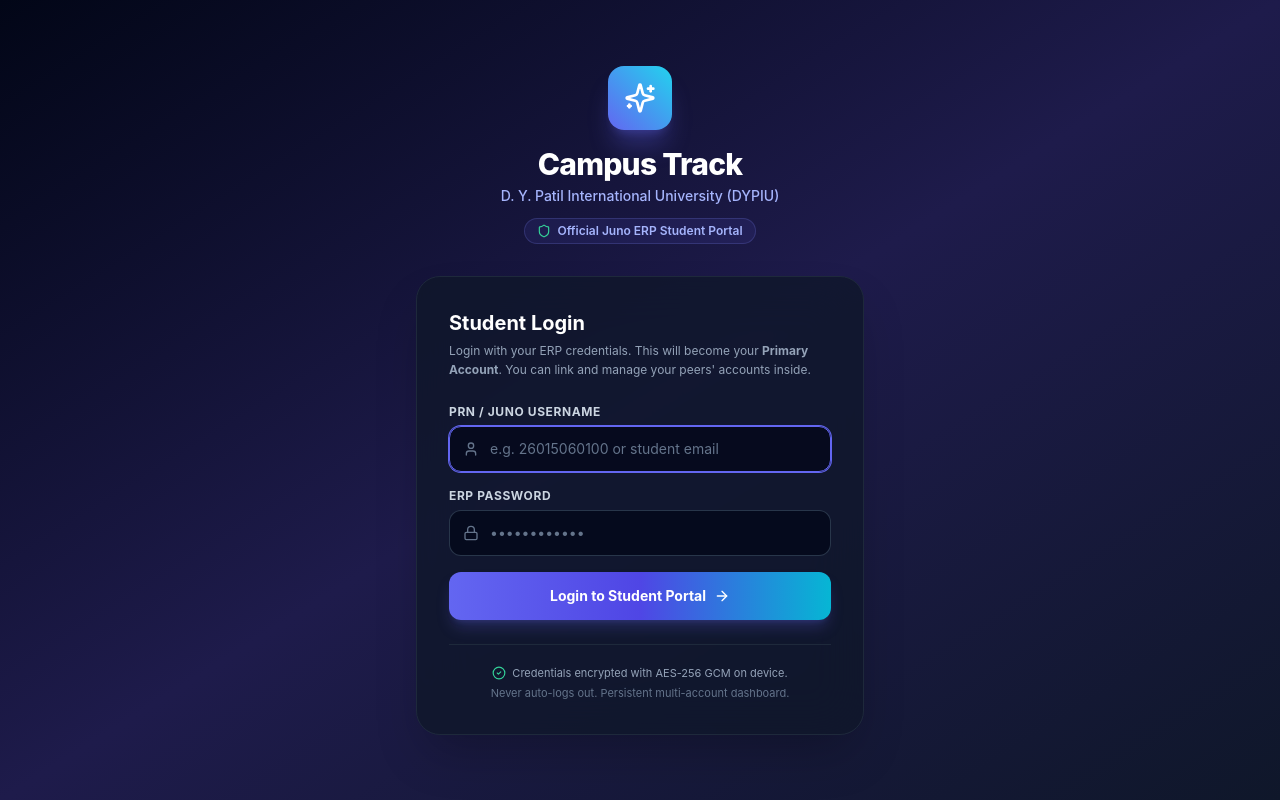
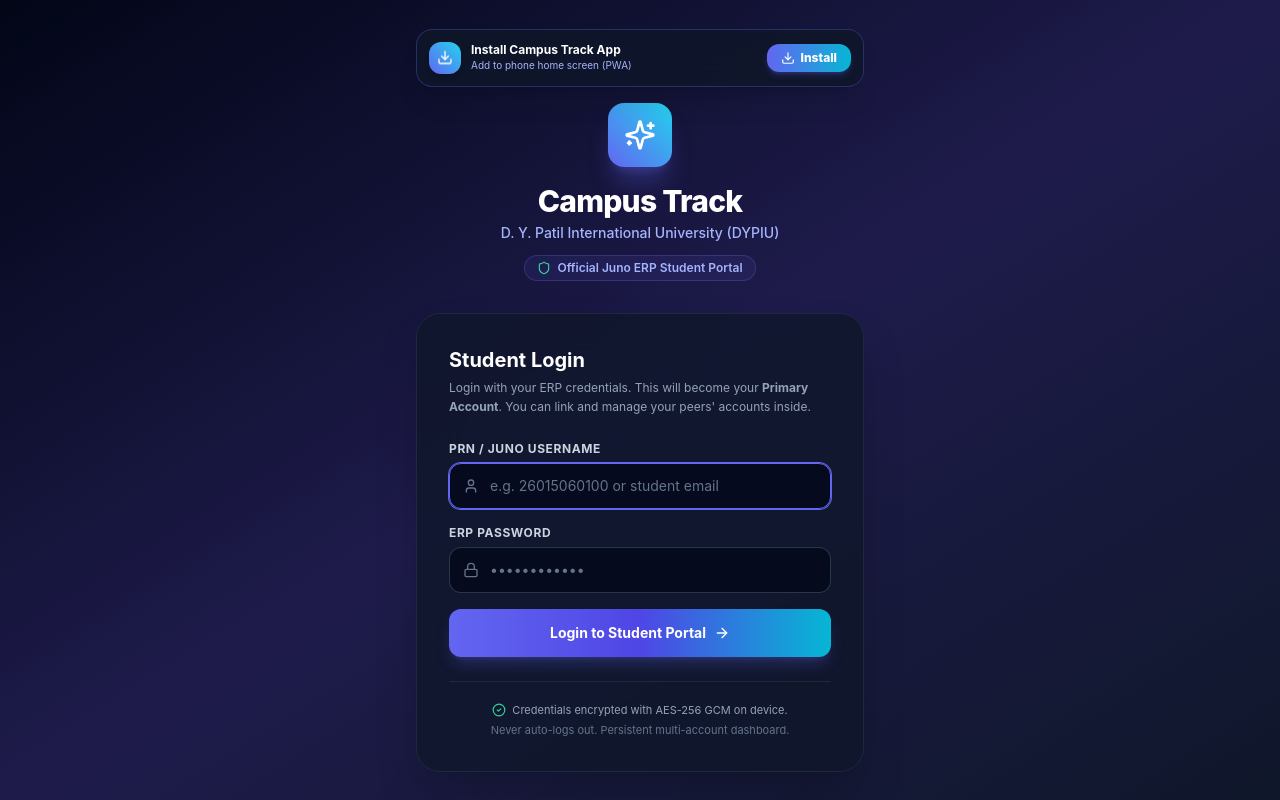
Before and after one commit to NiteshSinghBaghel/Campus-Track, a React (Vite) app in the folder frontend/: page /login in a window 1280 px wide. Built offline with nearby package versions, Linux system fonts and the light colour scheme; no server answers.

Commit message:
Add prominent PWA install banner and button at the top of the login page

```diff
--- a/frontend/src/pages/LoginPage.tsx
+++ b/frontend/src/pages/LoginPage.tsx
@@ -1,7 +1,24 @@
-import React, { useState } from 'react';
+import React, { useState, useEffect } from 'react';
 import { useAccounts } from '../context/AccountContext.js';
 import { useNavigate } from 'react-router-dom';
-import { Sparkles, Shield, Lock, User, AlertCircle, ArrowRight, CheckCircle2 } from 'lucide-react';
+import {
+  Sparkles,
+  Shield,
+  Lock,
+  User,
+  AlertCircle,
+  ArrowRight,
+  CheckCircle2,
+  Download,
+  Share,
+  PlusSquare,
+  Check
+} from 'lucide-react';
+
+interface BeforeInstallPromptEvent extends Event {
+  prompt: () => Promise<void>;
+  userChoice: Promise<{ outcome: 'accepted' | 'dismissed' }>;
+}
 
 export const LoginPage: React.FC = () => {
   const { login } = useAccounts();
@@ -10,6 +27,58 @@ export const LoginPage: React.FC = () => {
   const [password, setPassword] = useState('');
   const [loading, setLoading] = useState(false);
   const [error, setError] = useState('');
+
+  // PWA Install state
+  const [deferredPrompt, setDeferredPrompt] = useState<BeforeInstallPromptEvent | null>(null);
+  const [isInstalled, setIsInstalled] = useState(false);
+  const [isIOS, setIsIOS] = useState(false);
+  const [showIOSInstructions, setShowIOSInstructions] = useState(false);
+
+  useEffect(() => {
+    // Check if already installed
+    if (window.matchMedia('(display-mode: standalone)').matches || (window.navigator as any).standalone === true) {
+      setIsInstalled(true);
+      return;
+    }
+
+    // Detect iOS
+    const userAgent = window.navigator.userAgent.toLowerCase();
+    const isIosDevice = /iphone|ipad|ipod/.test(userAgent);
+    setIsIOS(isIosDevice);
+
+    // Listen for beforeinstallprompt event (Chrome, Android, Edge)
+    const handleBeforeInstallPrompt = (e: Event) => {
+      e.preventDefault();
+      setDeferredPrompt(e as BeforeInstallPromptEvent);
+    };
+
+    window.addEventListener('beforeinstallprompt', handleBeforeInstallPrompt);
+
+    window.addEventListener('appinstalled', () => {
+      setIsInstalled(true);
+      setDeferredPrompt(null);
+    });
+
+    return () => {
+      window.removeEventListener('beforeinstallprompt', handleBeforeInstallPrompt);
+    };
+  }, []);
+
+  const handleInstallClick = async () => {
+    if (deferredPrompt) {
+      await deferredPrompt.prompt();
+      const choice = await deferredPrompt.userChoice;
+      if (choice.outcome === 'accepted') {
+        setIsInstalled(true);
+      }
+      setDeferredPrompt(null);
+    } else if (isIOS) {
+      setShowIOSInstructions(prev => !prev);
+    } else {
+      // General instructions modal/alert for browsers that don't support beforeinstallprompt
+      alert('To install Campus Track app:\n\n• On Chrome / Android: tap 3-dots (menu) → "Add to Home screen" or "Install App".\n• On iPhone: tap Share icon → "Add to Home Screen".');
+    }
+  };
 
   const handleSubmit = async (e: React.FormEvent) => {
     e.preventDefault();
@@ -31,7 +100,52 @@ export const LoginPage: React.FC = () => {
   };
 
   return (
-    <div className="min-h-screen bg-gradient-to-br from-slate-950 via-indigo-950 to-slate-900 flex items-center justify-center p-4 selection:bg-indigo-500 selection:text-white">
+    <div className="min-h-screen bg-gradient-to-br from-slate-950 via-indigo-950 to-slate-900 flex flex-col items-center justify-center p-4 selection:bg-indigo-500 selection:text-white relative">
+      {/* Top Banner: Install App Button */}
+      {!isInstalled && (
+        <div className="w-full max-w-md mb-4 animate-in fade-in slide-in-from-top-3">
+          <div className="bg-slate-900/90 border border-indigo-500/30 rounded-2xl p-3 flex items-center justify-between shadow-xl backdrop-blur-md">
+            <div className="flex items-center gap-2.5">
+              <div className="w-8 h-8 rounded-xl bg-gradient-to-tr from-indigo-500 to-cyan-400 flex items-center justify-center text-white shrink-0 shadow-md">
+                <Download className="w-4 h-4 animate-bounce" />
+              </div>
+              <div className="min-w-0">
+                <p className="text-xs font-bold text-white truncate">Install Campus Track App</p>
+                <p className="text-[10px] text-indigo-300 truncate">Add to phone home screen (PWA)</p>
+              </div>
+            </div>
+
+            <button
+              onClick={handleInstallClick}
+              className="px-3.5 py-1.5 rounded-xl bg-gradient-to-r from-indigo-500 to-cyan-500 hover:from-indigo-400 hover:to-cyan-400 text-white font-extrabold text-xs shadow-md shadow-indigo-500/25 flex items-center gap-1.5 transition-all shrink-0 active:scale-95 cursor-pointer"
+            >
+              <Download className="w-3.5 h-3.5" />
+              Install
+            </button>
+          </div>
+
+          {/* iOS Safari Instructions Accordion */}
+          {showIOSInstructions && isIOS && (
+            <div className="mt-2 p-3.5 rounded-2xl bg-slate-900 border border-slate-800 text-xs text-slate-300 space-y-2 animate-in fade-in">
+              <p className="font-bold text-white flex items-center gap-1.5">
+                <Share className="w-3.5 h-3.5 text-indigo-400" /> Install on iPhone / Safari:
+              </p>
+              <ol className="list-decimal list-inside space-y-1 text-[11px] text-slate-300">
+                <li>Tap the <strong>Share</strong> button at bottom of Safari</li>
+                <li>Scroll down and tap <strong>"Add to Home Screen"</strong> <PlusSquare className="w-3 h-3 inline text-slate-400" /></li>
+                <li>Tap <strong>"Add"</strong> in top right corner</li>
+              </ol>
+            </div>
+          )}
+        </div>
+      )}
+
+      {isInstalled && (
+        <div className="w-full max-w-md mb-4 flex items-center justify-center gap-1.5 text-[11px] font-semibold text-emerald-400 bg-emerald-950/40 border border-emerald-500/20 py-1.5 px-3 rounded-full">
+          <Check className="w-3.5 h-3.5" /> App installed on your device
+        </div>
+      )}
+
       <div className="w-full max-w-md">
         {/* App Branding Header */}
         <div className="text-center mb-8">
```
